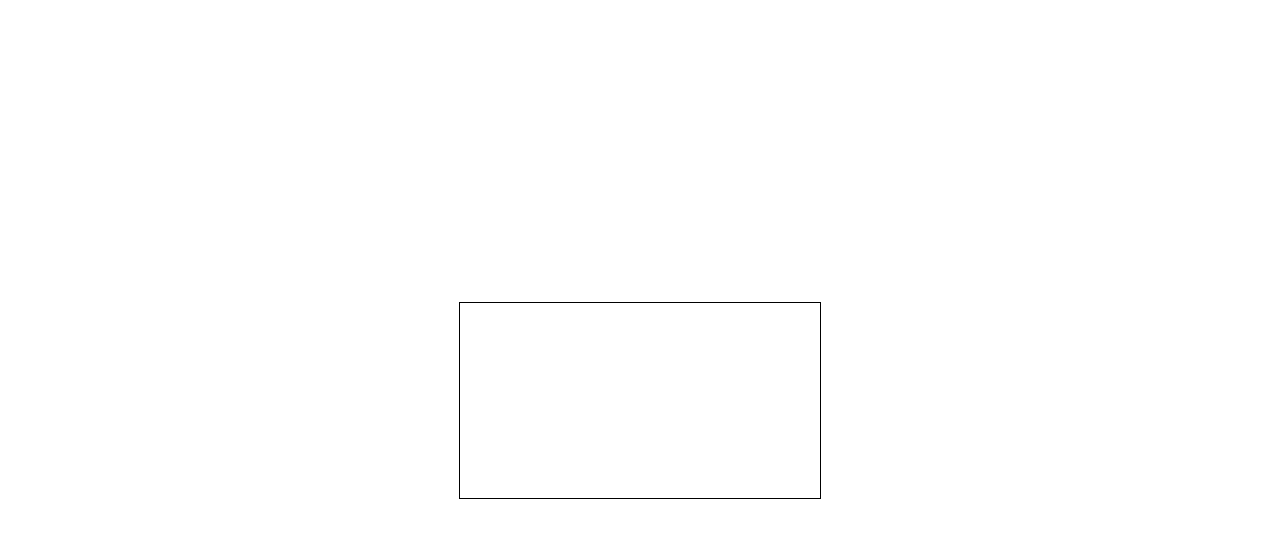
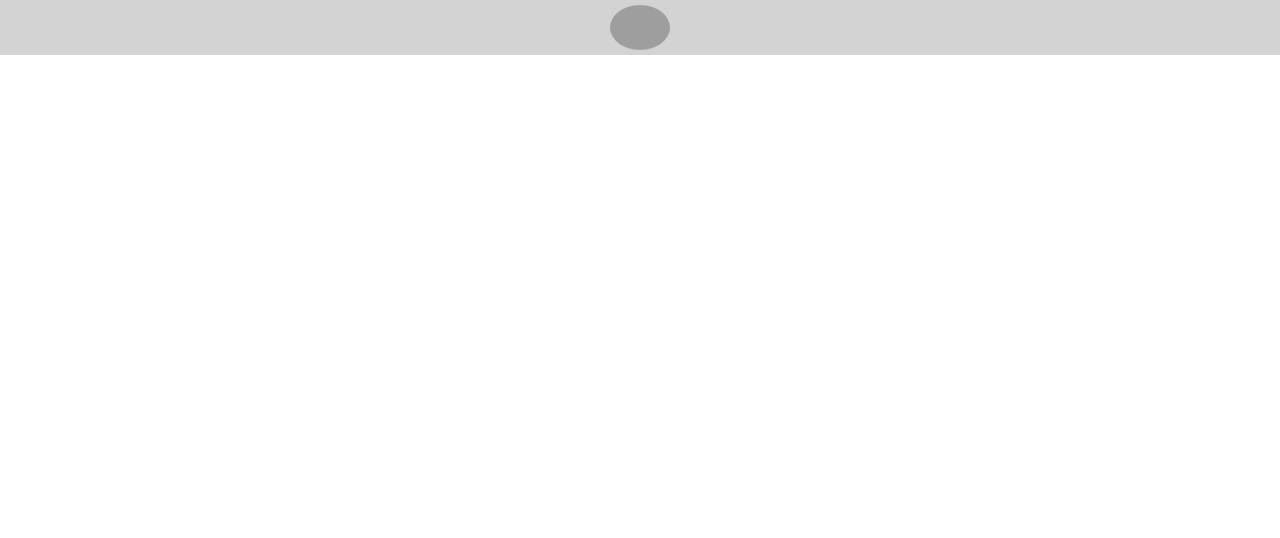
Before and after one commit to samuelwjlee/blog, a React (Create React App) app: page / in a window 1280 px wide. Shown: the top 538 px of the page. Built offline with nearby package versions, Linux system fonts and the light colour scheme; grey boxes are pictures that could not be loaded.

Commit message:
Add Auth button to header

```diff
--- a/src/client/components/App.tsx
+++ b/src/client/components/App.tsx
@@ -1,23 +1,24 @@
 import React from 'react';
 import { createUseStyles } from 'react-jss'
 
-import AuthSection from 'client/components/AuthSection';
+import Header from 'client/components/Header';
 
 const useStyles = createUseStyles({
   '@global': {
     body: {
       fontFamily: 'Open Sans, sans-serif',
-      position: 'fixed',
       top: 0,
       left: 0,
       margin: 0,
       display: 'flex',
-      justifyContent: 'center',
-      alignItems: 'center',
       flexDirection: 'column',
       width: '100vw',
       height: '100vh'
-    }
+    },
+    '#root': {
+      width: '100vw',
+      height: '100vh'
+    },
   }
 });
 
@@ -26,7 +27,7 @@
 
   return (
     <div className='App'>
-      <AuthSection />
+      <Header />
     </div>
   );
 }
--- a/src/client/components/AuthSection.tsx
+++ b/src/client/components/Auth.tsx
@@ -6,9 +6,16 @@
 import { GoogleUser, User } from 'client/types/auth.types';
 import { loadGoogleOAuthScript, signInGoogleUser, signOutGoogleUser } from 'client/utils/auth.utils';
 import { GOOGLE_OAUTH_BUTTON_ID } from 'client/constants/auth.constants';
+import { HEADER_HEIGHT } from 'client/constants/auth.constants';
 
 const useStyles = createUseStyles({
+  authButton: {
+    borderRadius: '50%',
+    height: 45
+  },
   authContainer: {
+    position: 'absolute',
+    top: HEADER_HEIGHT + 10,
     display: 'flex',
     flexDirection: 'column',
     justifyContent: 'center',
@@ -39,10 +46,11 @@
   profileImageUrl: null
 };
 
-const AuthSection: React.FC = () => {
+const Auth: React.FC = () => {
   const classes = useStyles();
   /* TODO: move user object to redux store to be globally referenced */
   const [ user, setUser ] = useState<User>(InitialUserState);
+  const [ isAuthOpen, setIsAuthOpen ] = useState<boolean>(false);
 
   const handleSignIn = (googleUser: GoogleUser): void => {
     signInGoogleUser({ user: googleUser, callback: setUser });
@@ -57,13 +65,20 @@
   }, []);
 
   return (
+    <>
+      <img
+        role='button'
+        alt='auth'
+        onClick={() => setIsAuthOpen(!isAuthOpen)}
+        className={classes.authButton}
+        src={user.profileImageUrl || 'https://external-content.duckduckgo.com/iu/?u=https%3A%2F%2Fcdn.onlinewebfonts.com%2Fsvg%2Fimg_258083.png&f=1&nofb=1'} />
+      {
+        isAuthOpen &&
+          <div className={classes.authContainer}>
+            {
               user.isSignedIn
-      ? <div className={classes.authContainer}>
-          <AuthProfile
-            isSignedIn={user.isSignedIn}
-            name={user.name}
-            email={user.email}
-            profileImageUrl={user.profileImageUrl} />
+                ? <>
+                    <AuthProfile {...user} />
                     <div className={classes.authActionContainer}>
                       <button
                         className={classes.signOutButton}
@@ -71,11 +86,13 @@
                           Sign out
                       </button>
                     </div>
+                </>
+                : <AuthGoogleButton />
+            }
           </div>
-      : <div className={classes.authContainer}>
-          <AuthGoogleButton />
-        </div>
+      }
+    </>
   );
 }
 
-export default AuthSection;
+export default Auth;
--- /dev/null
+++ b/src/client/components/Header.tsx
@@ -0,0 +1,30 @@
+import React from 'react';
+import { createUseStyles } from 'react-jss'
+
+import Auth from 'client/components/Auth';
+import { HEADER_HEIGHT } from 'client/constants/auth.constants';
+
+const useStyles = createUseStyles({
+  header: {
+    top: 0,
+    left: 0,
+    width: '100vw',
+    height: HEADER_HEIGHT,
+    background: 'lightgray',
+    display: 'flex',
+    justifyContent: 'center',
+    alignItems: 'center'
+  }
+});
+
+const Header: React.FC = () => {
+  const classes = useStyles();
+
+  return (
+    <div className={classes.header}>
+      <Auth />
+    </div>
+  )
+}
+
+export default Header;
--- a/src/client/constants/auth.constants.ts
+++ b/src/client/constants/auth.constants.ts
@@ -1 +1,2 @@
 export const GOOGLE_OAUTH_BUTTON_ID = 'google-oauth';
+export const HEADER_HEIGHT = 55;
--- a/src/client/utils/auth.utils.ts
+++ b/src/client/utils/auth.utils.ts
@@ -1,7 +1,7 @@
 import { GOOGLE_OAUTH_BUTTON_ID } from 'client/constants/auth.constants';
 import { GoogleUser, User, handleGoogleUserSignIn } from 'client/types/auth.types';
 
-const renderGoogleOAuthButton = (handleSignIn: handleGoogleUserSignIn): void => (
+const renderGoogleOAuthButton = (handleSignIn: handleGoogleUserSignIn): void => {
   (window as any).gapi.signin2.render(GOOGLE_OAUTH_BUTTON_ID, {
     'scope': 'profile email',
     'width': 240,
@@ -11,7 +11,7 @@
     'onsuccess': handleSignIn,
     'onfailure': console.log
   })
-);
+};
 
 const handleGoogleOAuthOnLoad = (handleSignIn: handleGoogleUserSignIn): void => {
   (window as any).gapi.load('auth2', () => {
@@ -59,7 +59,7 @@
   callback: (user: User) => void
 };
 const isGoogleUser = (user: User | GoogleUser): user is GoogleUser => !!((user as GoogleUser).getBasicProfile && (user as GoogleUser).isSignedIn);
-const isAppUser = (user: User | GoogleUser): user is User => !!((user as User).name && (user as User).email &&  (user as User).profileImageUrl);
+const isAppUser = (user: User | GoogleUser): user is User => !!((user as User).hasOwnProperty('name') && (user as User).hasOwnProperty('email') &&  (user as User).hasOwnProperty('profileImageUrl'));
 
 
 export const signOutGoogleUser = ({ user, callback }: AuthActionArg): void => {
```
Lines whose indentation alone changed are shown as unchanged.
